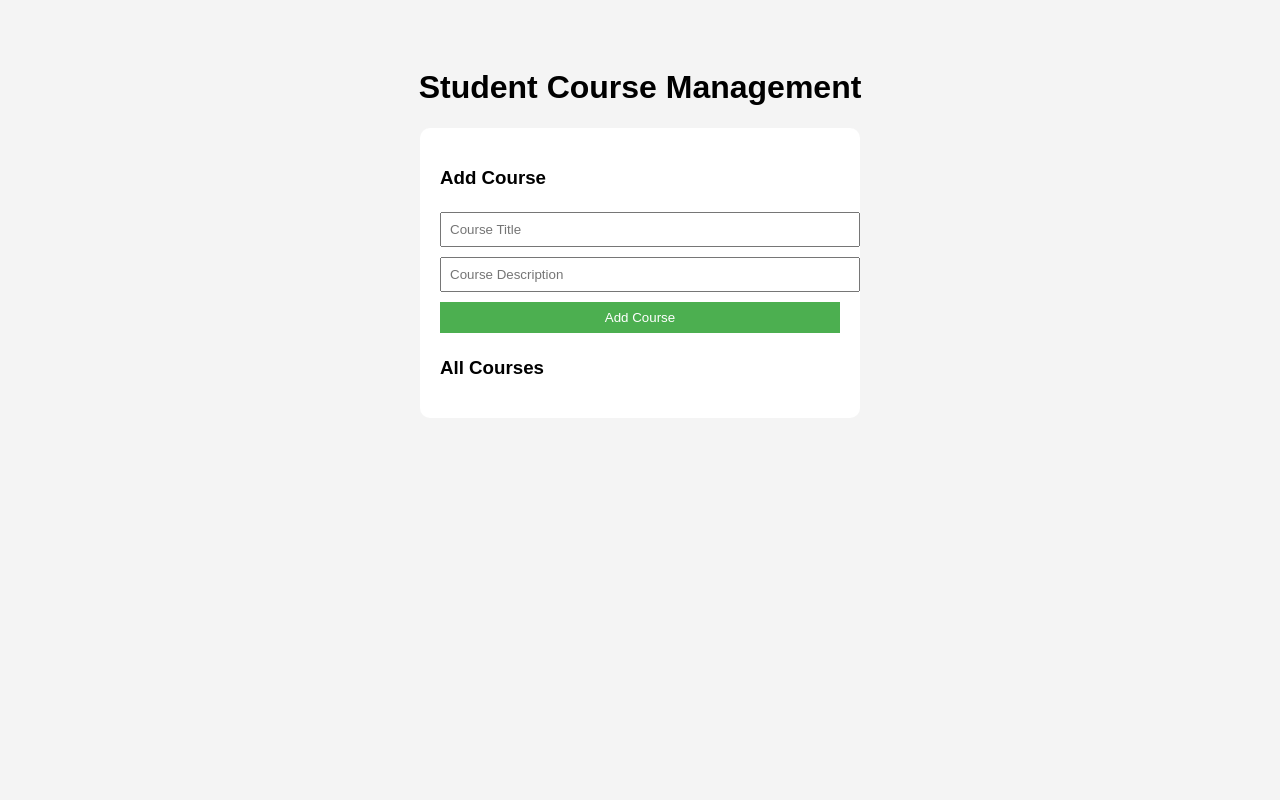
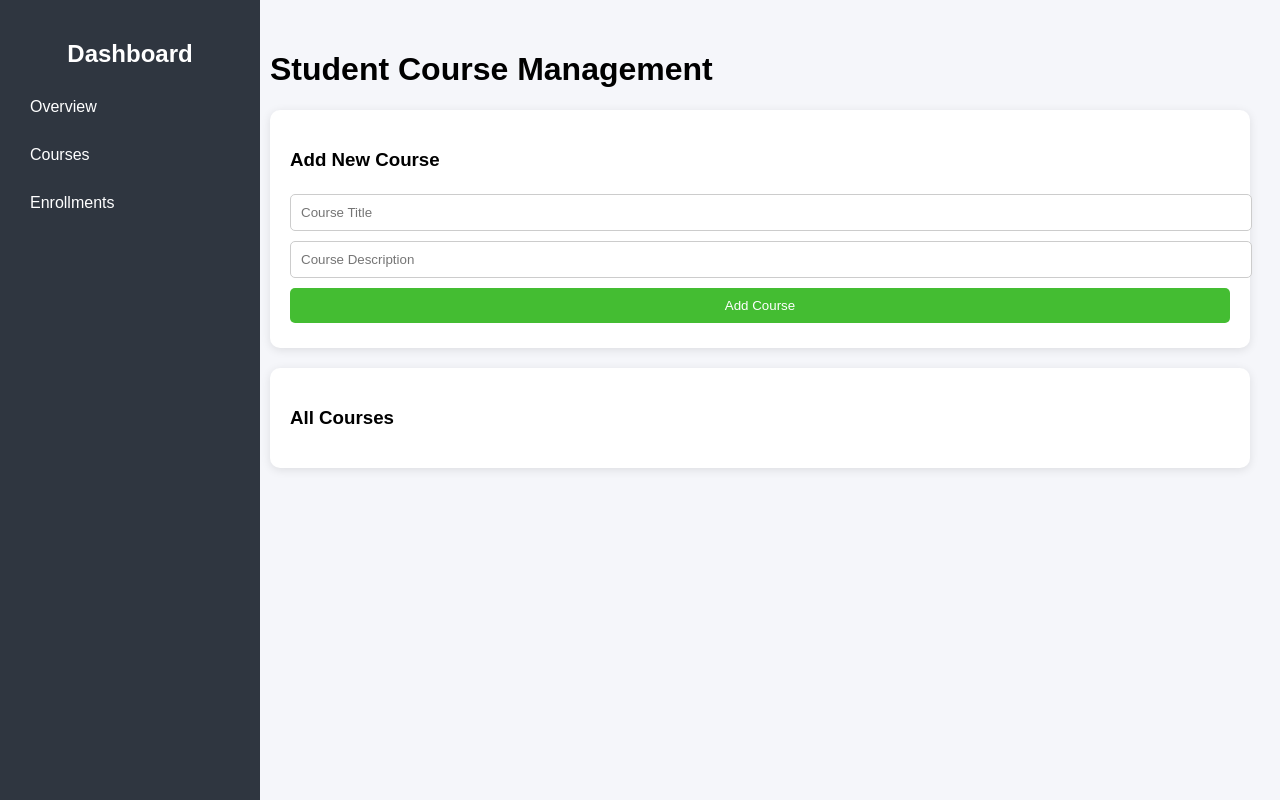
Before and after one commit to renuka24-rp/student-course-management, a plain HTML site: page frontend/index.html in a window 1280 px wide. Drawn offline with Linux system fonts and the light colour scheme; no server answers.

Commit message:
Update index.html

```diff
--- a/frontend/index.html
+++ b/frontend/index.html
@@ -2,73 +2,134 @@
 <html>
 <head>
     <title>Student Course Management</title>
+    <meta name="viewport" content="width=device-width, initial-scale=1.0">
+
     <style>
         body {
-            font-family: Arial;
-            background-color: #f4f4f4;
-            padding: 40px;
+            margin: 0;
+            font-family: Arial, sans-serif;
+            background-color: #f5f6fa;
         }
-        h1 {
+
+        .sidebar {
+            width: 220px;
+            height: 100vh;
+            background: #2f3640;
+            color: white;
+            position: fixed;
+            padding: 20px;
+        }
+
+        .sidebar h2 {
             text-align: center;
         }
-        .container {
-            width: 400px;
-            margin: auto;
+
+        .sidebar a {
+            display: block;
+            color: white;
+            padding: 10px;
+            text-decoration: none;
+            margin-top: 10px;
+            border-radius: 5px;
+        }
+
+        .sidebar a:hover {
+            background: #40739e;
+        }
+
+        .main {
+            margin-left: 240px;
+            padding: 30px;
+        }
+
+        .card {
             background: white;
             padding: 20px;
             border-radius: 10px;
+            box-shadow: 0 2px 10px rgba(0,0,0,0.1);
+            margin-bottom: 20px;
         }
+
         input, button {
+            padding: 10px;
+            margin: 5px 0;
             width: 100%;
-            padding: 8px;
-            margin: 5px 0;
+            border-radius: 5px;
+            border: 1px solid #ccc;
         }
+
         button {
-            background-color: #4CAF50;
+            background: #44bd32;
             color: white;
             border: none;
             cursor: pointer;
         }
-        ul {
-            padding: 0;
-            list-style: none;
+
+        button:hover {
+            background: #2ecc71;
         }
-        li {
-            background: #eee;
+
+        .course-card {
+            background: #ecf0f1;
+            padding: 10px;
             margin: 5px 0;
-            padding: 5px;
+            border-radius: 5px;
         }
     </style>
 </head>
+
 <body>
+
+<div class="sidebar">
+    <h2>Dashboard</h2>
+    <a href="#">Overview</a>
+    <a href="#">Courses</a>
+    <a href="#">Enrollments</a>
+</div>
+
+<div class="main">
 
     <h1>Student Course Management</h1>
 
-<div class="container">
-    <h3>Add Course</h3>
+    <div class="card">
+        <h3>Add New Course</h3>
         <input type="text" id="title" placeholder="Course Title">
         <input type="text" id="description" placeholder="Course Description">
         <button onclick="addCourse()">Add Course</button>
+    </div>
 
+    <div class="card">
         <h3>All Courses</h3>
-    <ul id="courseList"></ul>
+        <div id="courseList"></div>
+    </div>
+
 </div>
 
 <script>
 
-const API_URL = "https://student-course-management-tp4v.onrender.com";
+const API_URL = "https://student-course-management-tp4v.onrender.com"; // your backend
 
 async function addCourse() {
     const title = document.getElementById("title").value;
     const description = document.getElementById("description").value;
 
-    await fetch(`${API_URL}/courses`, {
+    if (!title || !description) {
+        alert("Please fill all fields");
+        return;
+    }
+
+    const response = await fetch(`${API_URL}/courses`, {
         method: "POST",
         headers: { "Content-Type": "application/json" },
         body: JSON.stringify({ title, description })
     });
 
+    if(response.ok){
+        alert("Course Added Successfully");
         loadCourses();
+    } else {
+        alert("Error adding course");
+    }
 }
 
 async function loadCourses() {
@@ -79,9 +140,10 @@ async function loadCourses() {
     list.innerHTML = "";
 
     courses.forEach(course => {
-        const li = document.createElement("li");
-        li.innerText = course.title + " - " + course.description;
-        list.appendChild(li);
+        const div = document.createElement("div");
+        div.className = "course-card";
+        div.innerHTML = `<b>${course.title}</b><br>${course.description}`;
+        list.appendChild(div);
     });
 }
 
```
Lines whose indentation alone changed are shown as unchanged.
